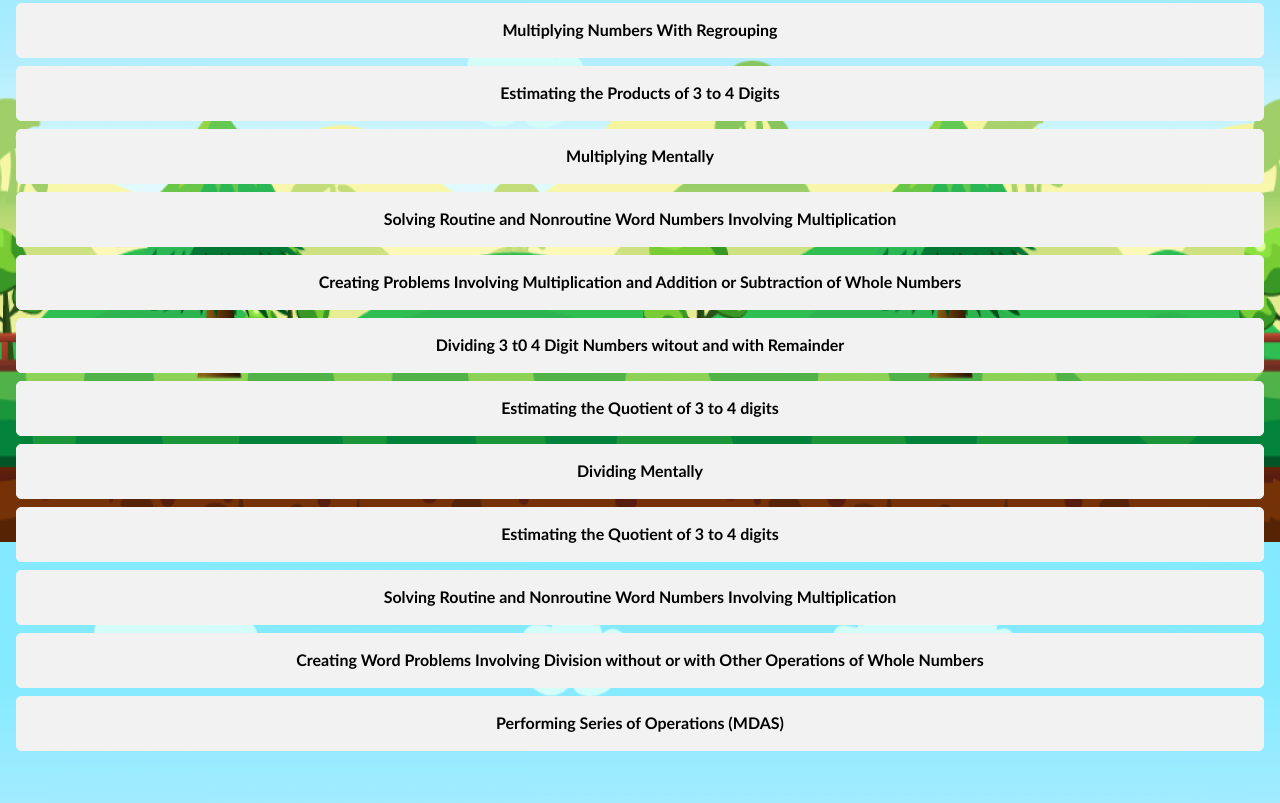
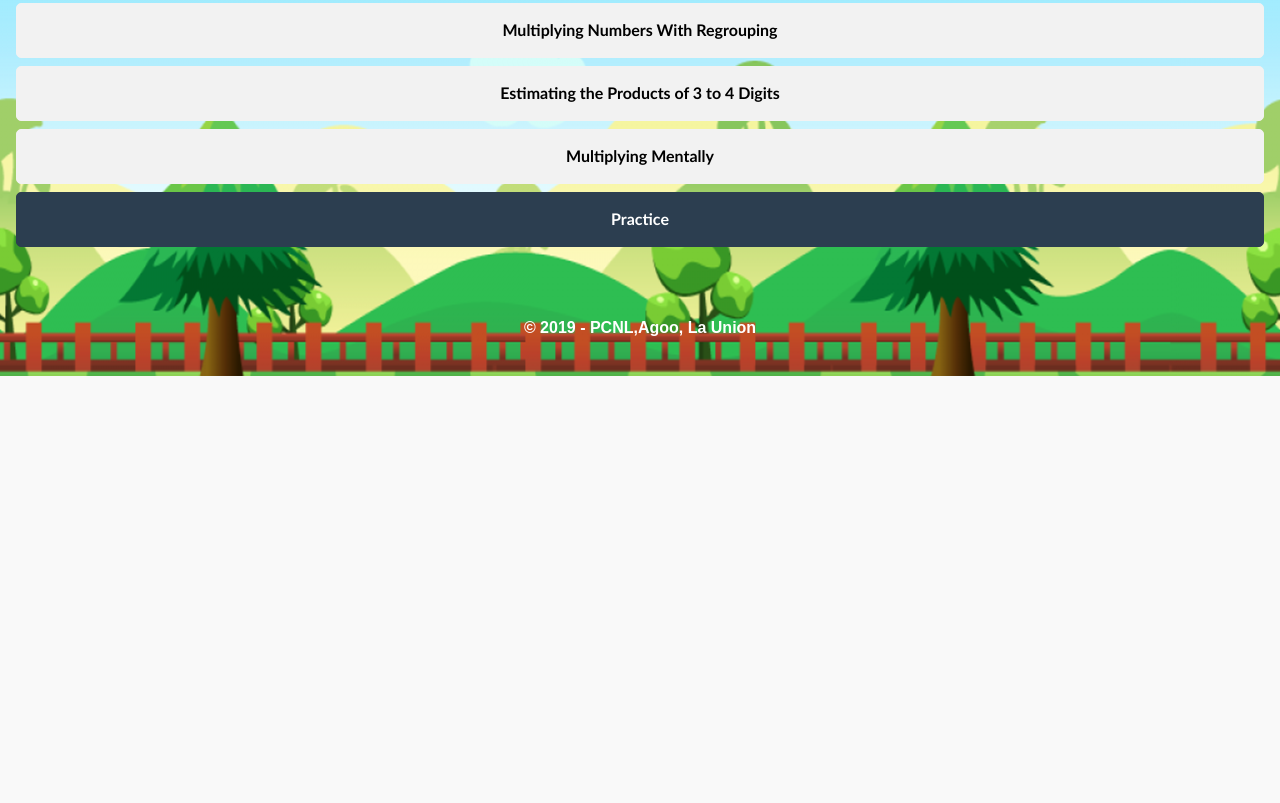
Before and after one commit to lexterG27/MATHAPP, a plain HTML site: page 4gradechapter2.html in a window 1280 px wide. Shown: the part 303-1106 px from the top of the page. After the commit the page ends 858 px from the top, so only its background shows below. Drawn offline with Linux system fonts and the light colour scheme.

Commit message:
Update 4gradechapter2.html

```diff
--- a/4gradechapter2.html
+++ b/4gradechapter2.html
@@ -60,17 +60,17 @@
         <button data-theme="c" id="apDiv2">Multiplying Numbers With Regrouping</button>
         <button data-theme="c" id="apDiv3">Estimating the Products of 3 to 4 Digits</button>
         <button data-theme="c" id="apDiv4">Multiplying Mentally</button>
-        <button data-theme="c" id="apDiv5">Solving Routine and Nonroutine Word Numbers Involving Multiplication</button>
-        <button data-theme="c" id="apDiv6">Creating Problems Involving Multiplication and Addition or Subtraction of Whole Numbers </button>
-        <button data-theme="c" id="apDiv7">Dividing 3 t0 4 Digit Numbers witout and with Remainder </button>
-        <button data-theme="c" id="apDiv8">Estimating the Quotient of 3 to 4 digits</button>
-        <button data-theme="c" id="apDiv9">Dividing Mentally</button>
-        <button data-theme="c" id="apDiv10">Estimating the Quotient of 3 to 4 digits</button>
+        <button data-theme="c" id="apDiv5" style="display:none">Solving Routine and Nonroutine Word Numbers Involving Multiplication</button>
+        <button data-theme="c" id="apDiv6" style="display:none">Creating Problems Involving Multiplication and Addition or Subtraction of Whole Numbers </button>
+        <button data-theme="c" id="apDiv7" style="display:none">Dividing 3 t0 4 Digit Numbers witout and with Remainder </button>
+        <button data-theme="c" id="apDiv8" style="display:none">Estimating the Quotient of 3 to 4 digits</button>
+        <button data-theme="c" id="apDiv9" style="display:none">Dividing Mentally</button>
+        <button data-theme="c" id="apDiv10" style="display:none">Estimating the Quotient of 3 to 4 digits</button>
 
-        <button data-theme="c" id="apDiv11">Solving Routine and Nonroutine Word Numbers Involving Multiplication</button>
-        <button data-theme="c" id="apDiv12">Creating Word Problems Involving Division without or with Other Operations of Whole Numbers</button>
-        <button data-theme="c" id="apDiv13">Performing Series of Operations (MDAS)</button>
-        <button data-theme="a" id="apDiv14" style="display: none">Practice</button>
+        <button data-theme="c" id="apDiv11" style="display:none">Solving Routine and Nonroutine Word Numbers Involving Multiplication</button>
+        <button data-theme="c" id="apDiv12" style="display:none">Creating Word Problems Involving Division without or with Other Operations of Whole Numbers</button>
+        <button data-theme="c" id="apDiv13" style="display:none">Performing Series of Operations (MDAS)</button>
+        <button data-theme="a" id="apDiv14">Practice</button>
       <div>
         <br><br>
         <h4 style="color:white">&copy; 2019 - PCNL,Agoo, La Union</h4>
```
